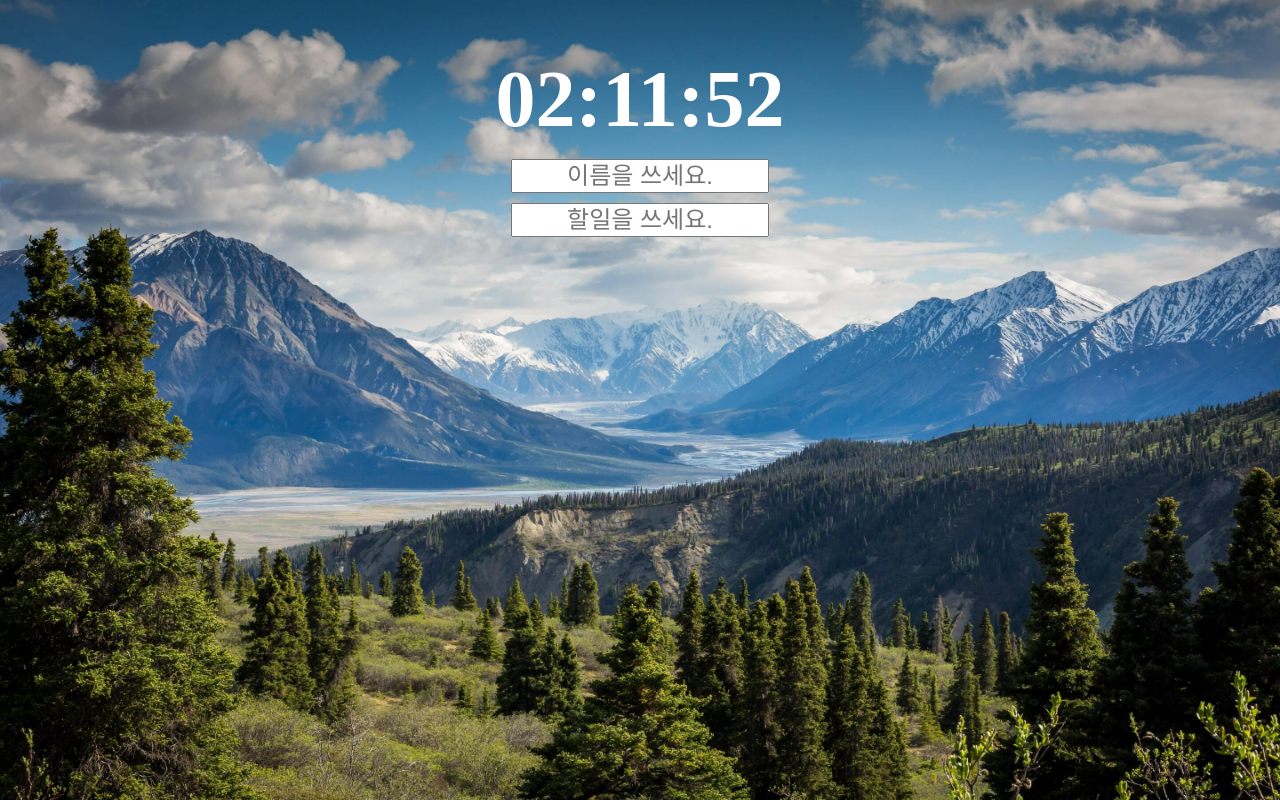
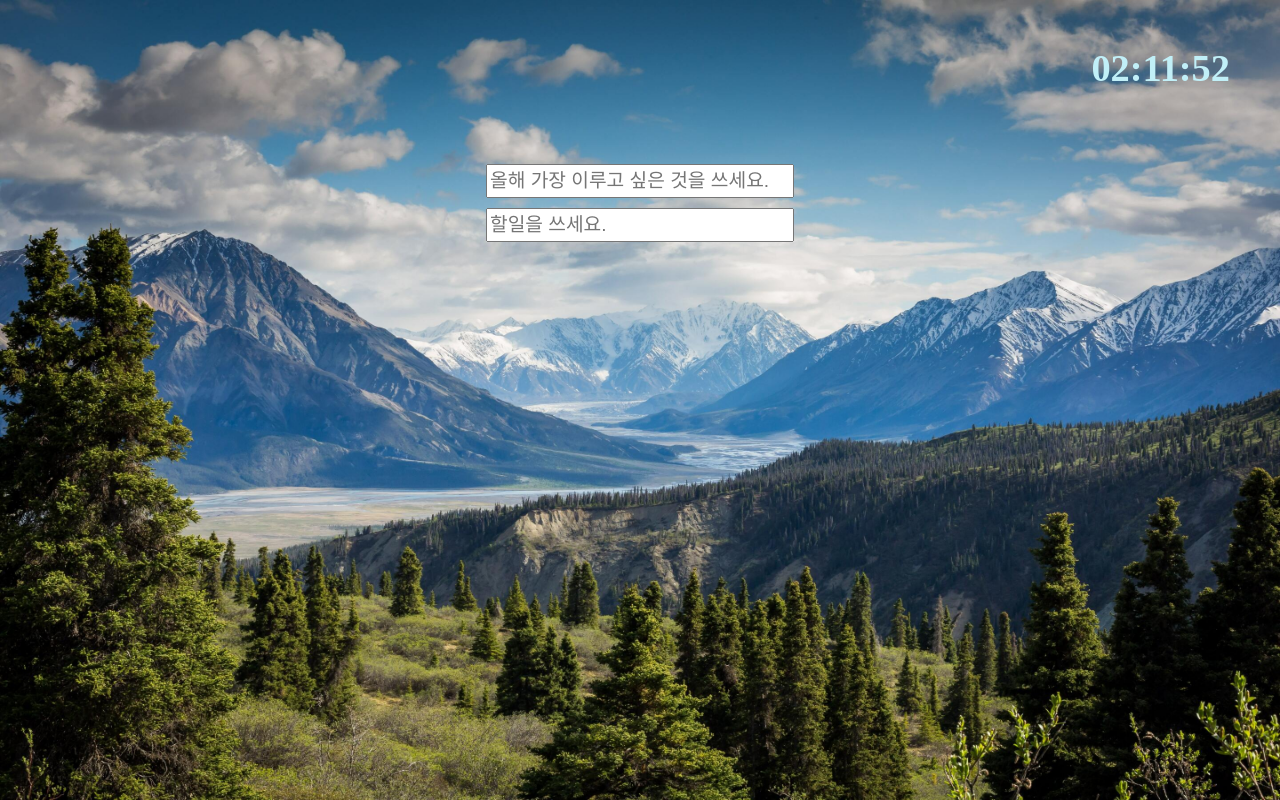
Before and after one commit to alstmw/js1, a plain HTML site: page index.html in a window 1280 px wide. Drawn offline with Linux system fonts and the light colour scheme.

Commit message:
Add files via upload

```diff
--- a/gretting.js
+++ b/gretting.js
@@ -23,7 +23,7 @@ function askForName() {
 function paintGretting(text) {
     form.classList.remove(SHOWING_CN);
     gretting.classList.add(SHOWING_CN);
-    gretting.innerText = `안녕하세요  ${text}`;
+    gretting.innerText = `${text}`;
 }
 function loadName() {
     const currentUser = localStorage.getItem(USER_LS);
--- a/index.css
+++ b/index.css
@@ -7,20 +7,20 @@ h1{
 }
 
 .js-clock{
-    color: white;
-    font-size: 2.5rem;
-    text-align: center;
-    position: static;
-    margin-bottom: 0px;
+    color:#C1EFF7;
+    font-size: 1.2rem;
+    position: fixed;
+    right: 50px;
+    top: 20px;
 }
 
 
 .form,
 .grettings {
-    margin-top: 10px;
+    margin-top: 150px;
     display: none;
     color:white;
-    font-size: 2rem;
+    font-size: 2.5rem;
     text-align: center;
     position: relative;
 }
@@ -31,10 +31,9 @@ h1{
 }
 
 input{
-    width: 250px;
+    width: 300px;
     height: 28px;
-    font-size: 1.5rem;
-    text-align: center;
+    font-size: 1.2rem;
 }
 
 .js-toDoList{
@@ -43,6 +42,7 @@ input{
     font-size: 1.5rem;
     margin-inline-start: auto;
     margin-left: 50px;
+    background-color: rgba(1,1,1,0.1);
 }
 
 .js-weather{
--- a/index.html
+++ b/index.html
@@ -12,11 +12,11 @@
         <h1>00:00</h1>
     </div>
     <form class="js-form form">
-        <input type="text" placeholder="이름을 쓰세요." />
+        <input type="text" placeholder="올해 가장 이루고 싶은 것을 쓰세요." />
     </form>
     <h4 class="js-grettings grettings"></h4>
     <form class="js-toDoForm">
-        <input type="text" placeholder="할일을 쓰세요." />
+        <input id="toDo" type="text" placeholder="할일을 쓰세요." />
     </form>
     <ol class="js-toDoList"></ol>
     <span class="js-weather"></span>
```
